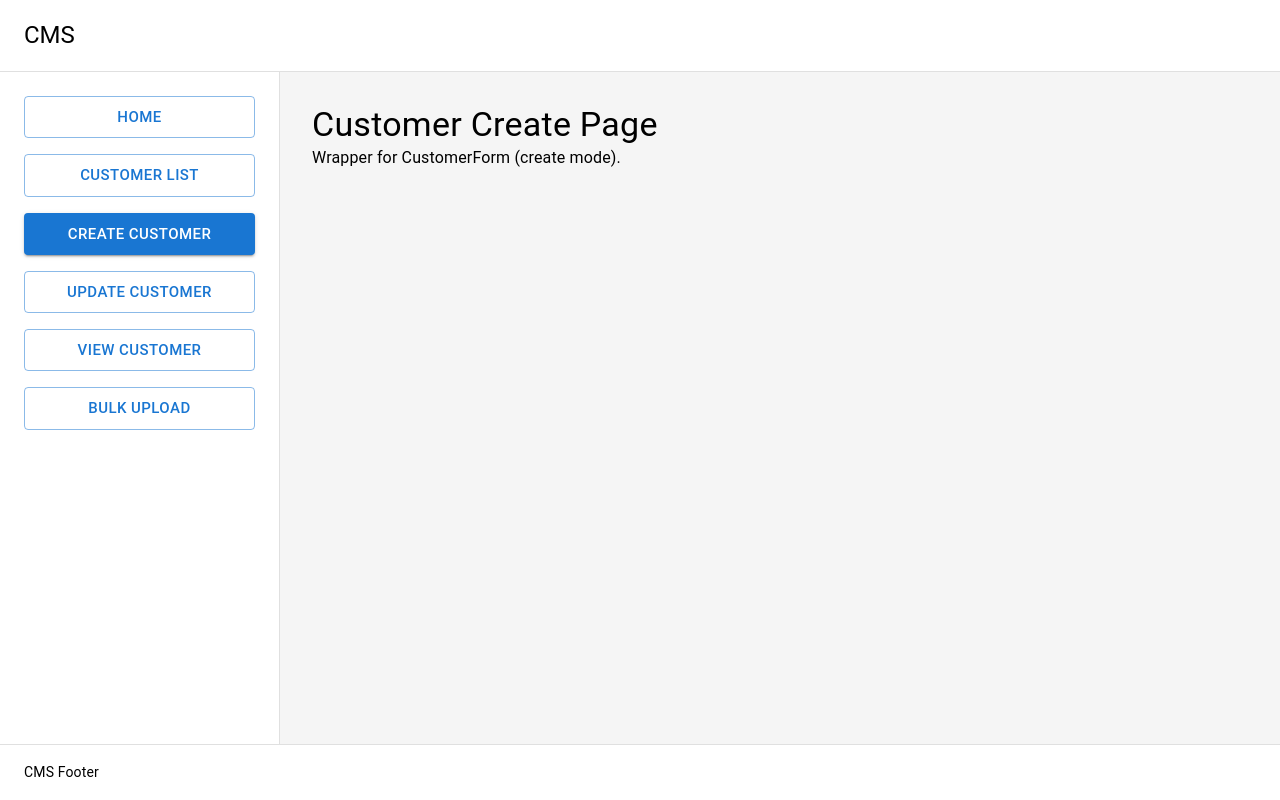
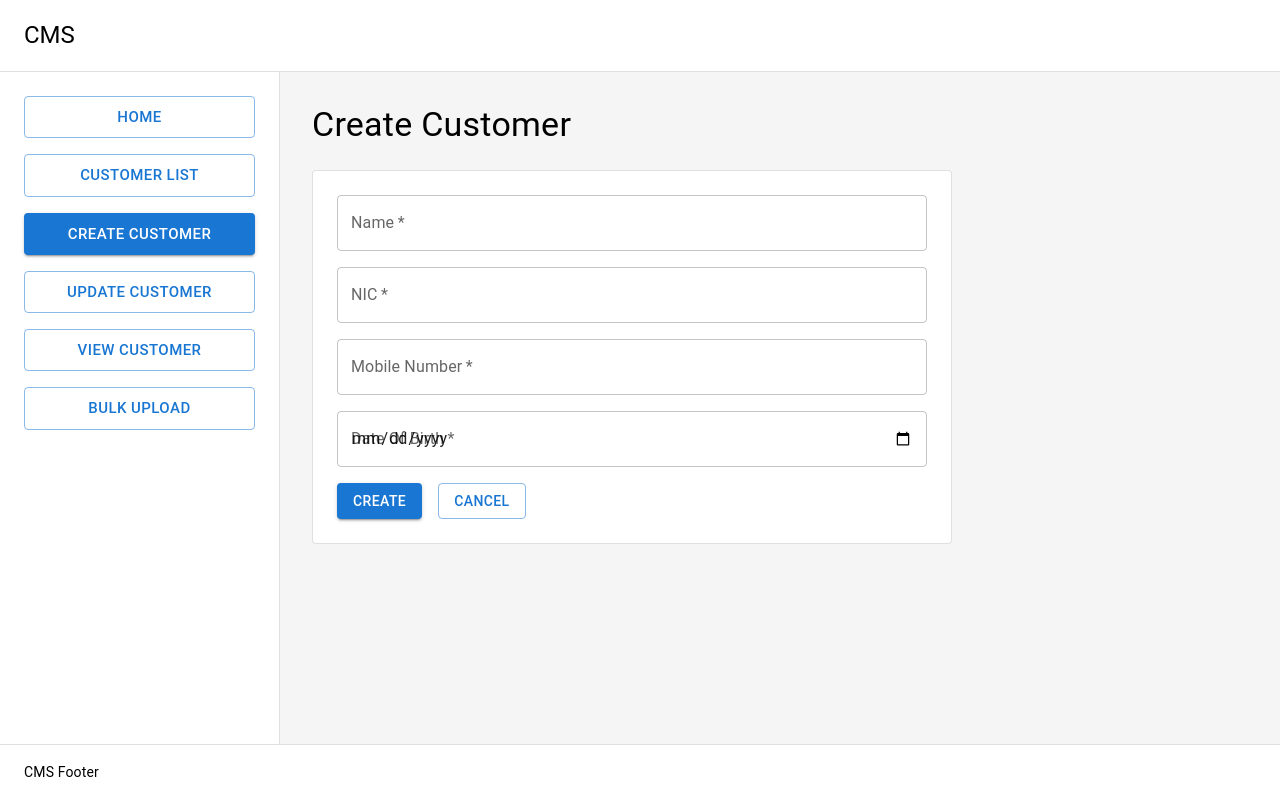
Before and after one commit to ni-th/convergence-assignment-frontend, a React (Vite) app: page /customers/create in a window 1280 px wide. Built offline with nearby package versions, Linux system fonts and the light colour scheme.

Commit message:
feat: implement customer creation form with validation and navigation

```diff
--- a/src/pages/CustomerCreatePage.jsx
+++ b/src/pages/CustomerCreatePage.jsx
@@ -1,14 +1,84 @@
-import { Box, Typography } from '@mui/material'
+import { useState } from 'react'
+import { Alert, Box, Button, Paper, Stack, TextField, Typography } from '@mui/material'
+import { useNavigate } from 'react-router-dom'
+import customerService from '../services/customerService'
 
 const CustomerCreatePage = () => {
+  const navigate = useNavigate()
+  const [form, setForm] = useState({
+    name: '',
+    nic: '',
+    dateOfBirth: '',
+    mobileNumber: '',
+  })
+  const [loading, setLoading] = useState(false)
+  const [error, setError] = useState('')
+
+  const onChange = (field) => (event) => {
+    setForm((prev) => ({ ...prev, [field]: event.target.value }))
+  }
+
+  const onSubmit = async (event) => {
+    event.preventDefault()
+    try {
+      setLoading(true)
+      setError('')
+      const created = await customerService.createCustomer({
+        name: form.name,
+        nic: form.nic,
+        dateOfBirth: form.dateOfBirth,
+        mobileNumbers: [form.mobileNumber],
+        familyMembers: [],
+        addresses: [],
+      })
+
+      navigate(`/customers/view?id=${created.id}`)
+    } catch (err) {
+      setError('Failed to create customer. Please check your values and try again.')
+    } finally {
+      setLoading(false)
+    }
+  }
+
   return (
     <Box>
       <Typography variant="h4" fontWeight={700}>
-        Customer Create Page
+        Create Customer
       </Typography>
-      <Typography variant="body1" color="text.secondary">
-        Wrapper for CustomerForm (create mode).
-      </Typography>
+
+      <Paper component="form" variant="outlined" onSubmit={onSubmit} sx={{ mt: 3, p: 3, maxWidth: 640 }}>
+        <Stack spacing={2}>
+          {error && <Alert severity="error">{error}</Alert>}
+
+          <TextField label="Name" value={form.name} onChange={onChange('name')} required fullWidth />
+          <TextField label="NIC" value={form.nic} onChange={onChange('nic')} required fullWidth />
+          <TextField
+            label="Mobile Number"
+            value={form.mobileNumber}
+            onChange={onChange('mobileNumber')}
+            required
+            fullWidth
+          />
+          <TextField
+            label="Date Of Birth"
+            type="date"
+            value={form.dateOfBirth}
+            onChange={onChange('dateOfBirth')}
+            required
+            InputLabelProps={{ shrink: true }}
+            fullWidth
+          />
+
+          <Stack direction="row" spacing={2}>
+            <Button type="submit" variant="contained" disabled={loading}>
+              {loading ? 'Creating...' : 'Create'}
+            </Button>
+            <Button variant="outlined" onClick={() => navigate('/customers')}>
+              Cancel
+            </Button>
+          </Stack>
+        </Stack>
+      </Paper>
     </Box>
   )
 }
```
